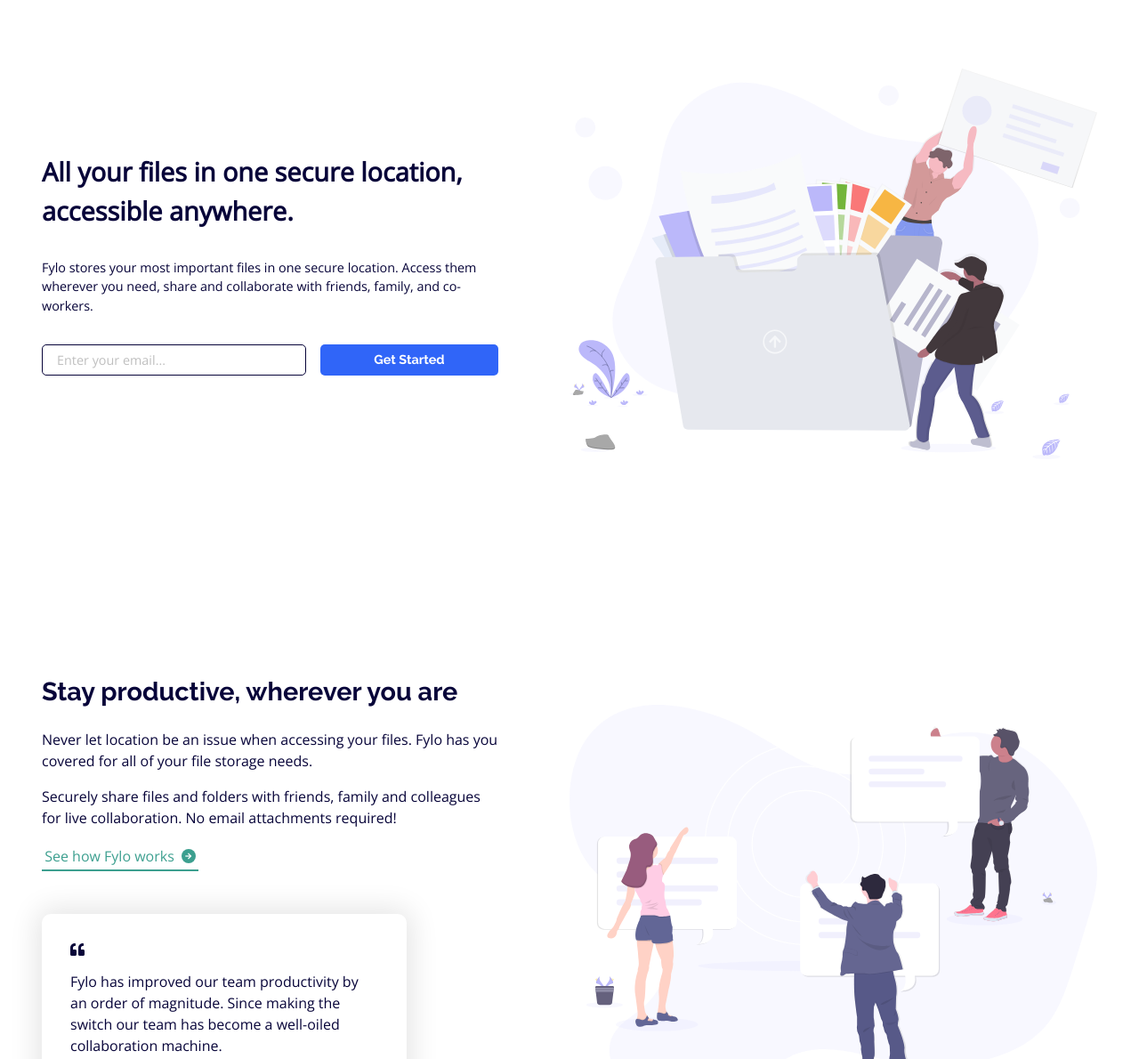
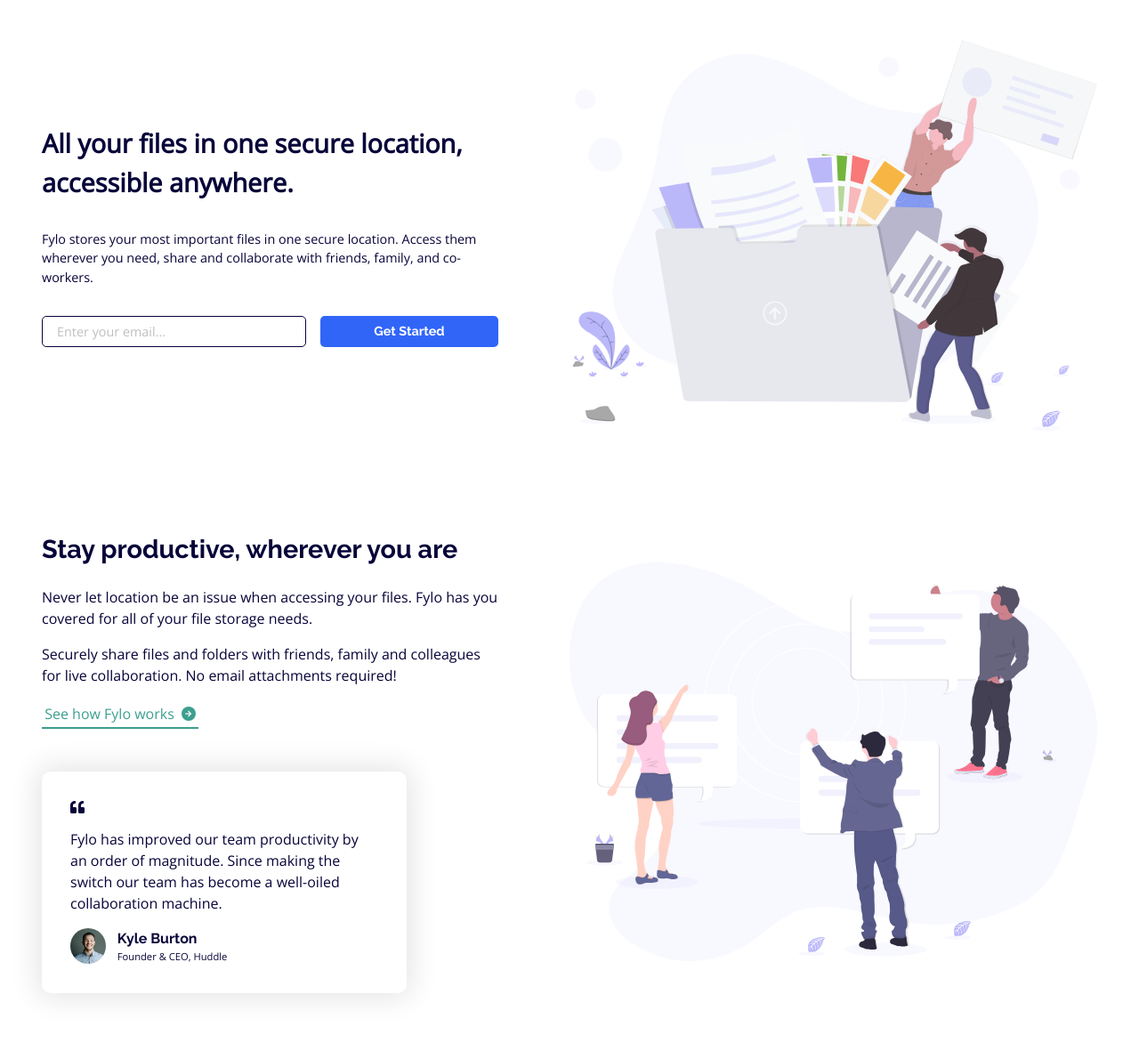
Before and after one commit to Francoveliz/Challenge-11, a plain HTML site: page index.html in a window 1280 px wide. Shown: the part 164-1354 px from the top of the page at 89% size. Drawn offline with nearby package versions, Linux system fonts and the light colour scheme.

Commit message:
margins fix

```diff
--- a/css/master.css
+++ b/css/master.css
@@ -294,7 +294,7 @@
 
   header {
     margin-top: 2rem;
-    margin-bottom: 5rem;
+    margin-bottom: 3rem;
     display: flex;
     flex-direction: row;
     justify-content: space-between;
@@ -342,7 +342,7 @@
   justify-content: space-between;
   align-items: center;
   margin: auto;
-  margin-bottom: 15rem;
+  margin-bottom: 7rem;
 }
 
 .home-page>* {
@@ -383,7 +383,7 @@
   flex-direction: row-reverse;
   align-items: center;
   justify-content: center;
-  margin-bottom: 3rem;
+  margin-bottom: 5rem;
 }
 
 .page-2>* {
@@ -432,6 +432,7 @@
   flex-direction: row;
   justify-content: space-between;
   align-items: center;
+
 }
 
 .suscribe>* {
```
